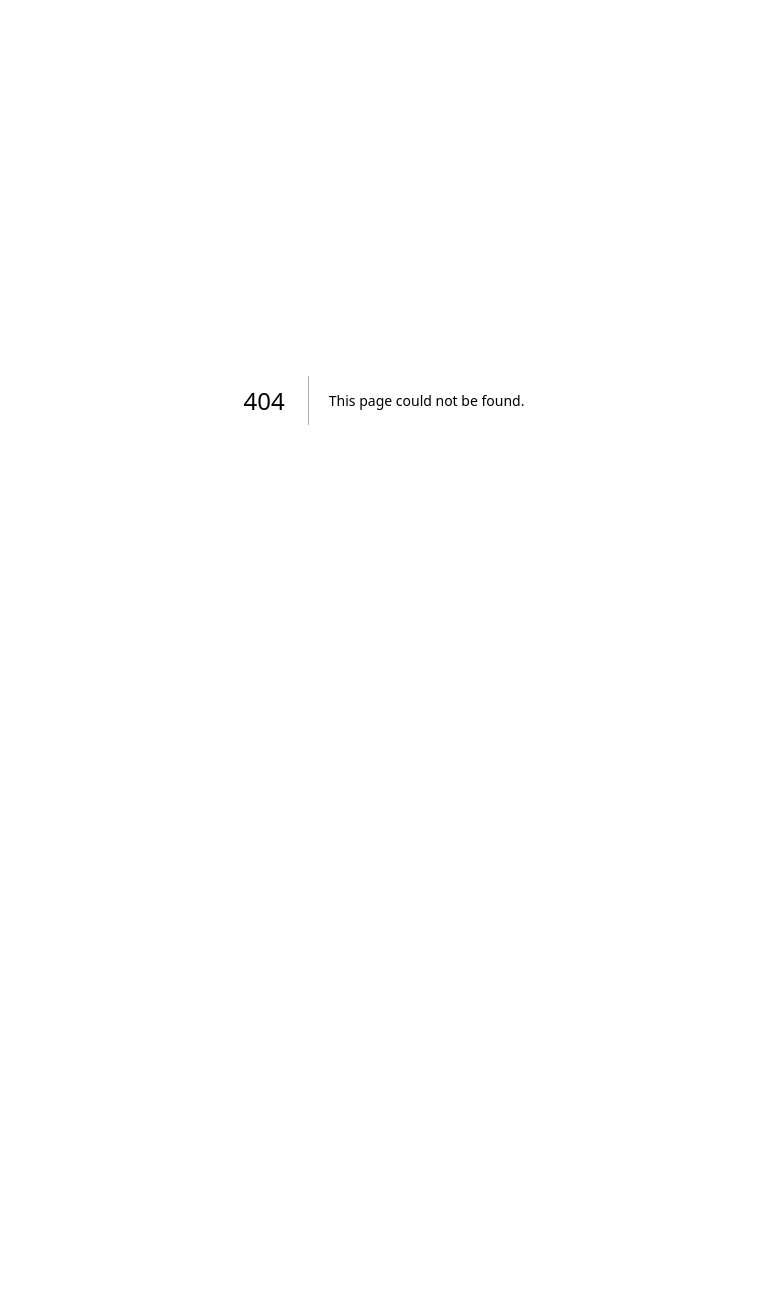
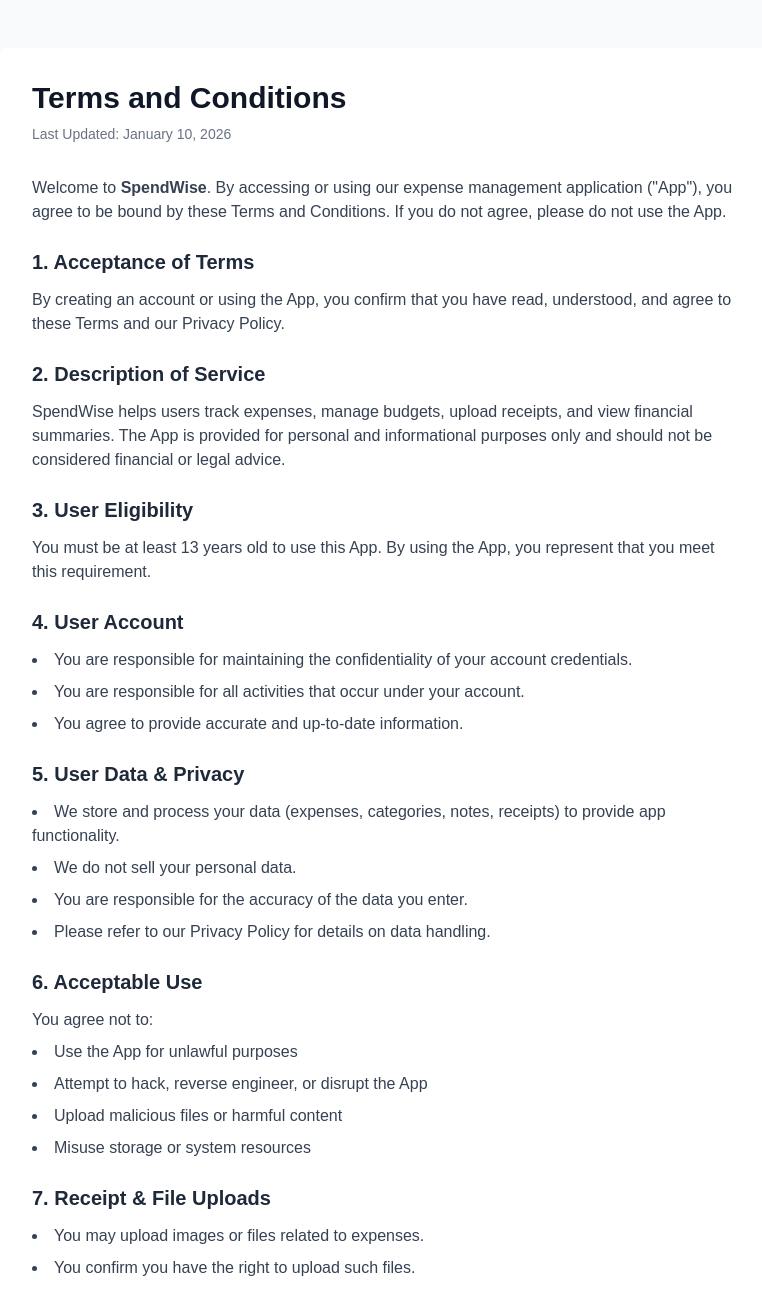
Before and after one commit to sharyarnaveed/expense-tracker, a Next.js app: page /termsandcondition in a window 1280 px wide. Before the commit this address had no page. Shown: the top 1291 px of the page, without its empty margins (256-1018 px from the left). Before the commit the page ends 800 px from the top, so only its background shows below. Built offline with nearby package versions, Linux system fonts and the light colour scheme.

Commit message:
terms and condition added

```diff
--- /dev/null
+++ b/app/termsandcondition/page.tsx
@@ -0,0 +1,149 @@
+export default function TermsAndConditions() {
+  return (
+    <div className="min-h-screen bg-gray-50 py-12 px-4 sm:px-6 lg:px-8">
+      <div className="max-w-3xl mx-auto bg-white shadow-lg rounded-lg p-8">
+        <h1 className="text-3xl font-bold text-gray-900 mb-2">Terms and Conditions</h1>
+        <p className="text-sm text-gray-500 mb-8">Last Updated: January 10, 2026</p>
+
+        <p className="text-gray-700 mb-6">
+          Welcome to <strong>SpendWise</strong>. By accessing or using our expense management
+          application (&quot;App&quot;), you agree to be bound by these Terms and Conditions.
+          If you do not agree, please do not use the App.
+        </p>
+
+        <section className="mb-6">
+          <h2 className="text-xl font-semibold text-gray-800 mb-3">1. Acceptance of Terms</h2>
+          <p className="text-gray-700">
+            By creating an account or using the App, you confirm that you have read, understood,
+            and agree to these Terms and our Privacy Policy.
+          </p>
+        </section>
+
+        <section className="mb-6">
+          <h2 className="text-xl font-semibold text-gray-800 mb-3">2. Description of Service</h2>
+          <p className="text-gray-700">
+            SpendWise helps users track expenses, manage budgets, upload receipts, and view
+            financial summaries. The App is provided for personal and informational purposes
+            only and should not be considered financial or legal advice.
+          </p>
+        </section>
+
+        <section className="mb-6">
+          <h2 className="text-xl font-semibold text-gray-800 mb-3">3. User Eligibility</h2>
+          <p className="text-gray-700">
+            You must be at least 13 years old to use this App. By using the App, you represent
+            that you meet this requirement.
+          </p>
+        </section>
+
+        <section className="mb-6">
+          <h2 className="text-xl font-semibold text-gray-800 mb-3">4. User Account</h2>
+          <ul className="list-disc list-inside text-gray-700 space-y-2">
+            <li>You are responsible for maintaining the confidentiality of your account credentials.</li>
+            <li>You are responsible for all activities that occur under your account.</li>
+            <li>You agree to provide accurate and up-to-date information.</li>
+          </ul>
+        </section>
+
+        <section className="mb-6">
+          <h2 className="text-xl font-semibold text-gray-800 mb-3">5. User Data &amp; Privacy</h2>
+          <ul className="list-disc list-inside text-gray-700 space-y-2">
+            <li>We store and process your data (expenses, categories, notes, receipts) to provide app functionality.</li>
+            <li>We do not sell your personal data.</li>
+            <li>You are responsible for the accuracy of the data you enter.</li>
+            <li>Please refer to our Privacy Policy for details on data handling.</li>
+          </ul>
+        </section>
+
+        <section className="mb-6">
+          <h2 className="text-xl font-semibold text-gray-800 mb-3">6. Acceptable Use</h2>
+          <p className="text-gray-700 mb-2">You agree not to:</p>
+          <ul className="list-disc list-inside text-gray-700 space-y-2">
+            <li>Use the App for unlawful purposes</li>
+            <li>Attempt to hack, reverse engineer, or disrupt the App</li>
+            <li>Upload malicious files or harmful content</li>
+            <li>Misuse storage or system resources</li>
+          </ul>
+        </section>
+
+        <section className="mb-6">
+          <h2 className="text-xl font-semibold text-gray-800 mb-3">7. Receipt &amp; File Uploads</h2>
+          <ul className="list-disc list-inside text-gray-700 space-y-2">
+            <li>You may upload images or files related to expenses.</li>
+            <li>You confirm you have the right to upload such files.</li>
+            <li>We are not responsible for the content of uploaded files.</li>
+          </ul>
+        </section>
+
+        <section className="mb-6">
+          <h2 className="text-xl font-semibold text-gray-800 mb-3">8. Data Accuracy &amp; Financial Disclaimer</h2>
+          <ul className="list-disc list-inside text-gray-700 space-y-2">
+            <li>The App does not guarantee the accuracy of calculations or summaries.</li>
+            <li>You are solely responsible for reviewing your financial data.</li>
+            <li>The App does not replace professional financial advice.</li>
+          </ul>
+        </section>
+
+        <section className="mb-6">
+          <h2 className="text-xl font-semibold text-gray-800 mb-3">9. Service Availability</h2>
+          <ul className="list-disc list-inside text-gray-700 space-y-2">
+            <li>We strive to keep the App available at all times but do not guarantee uninterrupted service.</li>
+            <li>We may suspend or discontinue features without prior notice.</li>
+          </ul>
+        </section>
+
+        <section className="mb-6">
+          <h2 className="text-xl font-semibold text-gray-800 mb-3">10. Account Termination</h2>
+          <p className="text-gray-700 mb-2">We reserve the right to suspend or terminate your account if:</p>
+          <ul className="list-disc list-inside text-gray-700 space-y-2 mb-2">
+            <li>You violate these Terms</li>
+            <li>You misuse the App</li>
+            <li>Required by law or security reasons</li>
+          </ul>
+          <p className="text-gray-700">You may stop using the App at any time.</p>
+        </section>
+
+        <section className="mb-6">
+          <h2 className="text-xl font-semibold text-gray-800 mb-3">11. Intellectual Property</h2>
+          <p className="text-gray-700">
+            All content, logos, UI, and code related to the App are the property of SpendWise
+            unless stated otherwise. You may not copy or redistribute without permission.
+          </p>
+        </section>
+
+        <section className="mb-6">
+          <h2 className="text-xl font-semibold text-gray-800 mb-3">12. Limitation of Liability</h2>
+          <p className="text-gray-700 mb-2">To the maximum extent permitted by law:</p>
+          <ul className="list-disc list-inside text-gray-700 space-y-2">
+            <li>We are not liable for data loss, financial loss, or indirect damages</li>
+            <li>Use of the App is at your own risk</li>
+          </ul>
+        </section>
+
+        <section className="mb-6">
+          <h2 className="text-xl font-semibold text-gray-800 mb-3">13. Changes to Terms</h2>
+          <p className="text-gray-700">
+            We may update these Terms at any time. Continued use of the App after changes
+            means you accept the updated Terms.
+          </p>
+        </section>
+
+        <section className="mb-6">
+          <h2 className="text-xl font-semibold text-gray-800 mb-3">14. Contact Information</h2>
+          <p className="text-gray-700">
+            If you have any questions about these Terms, contact us at:{" "}
+            <a href="mailto:support@spendwise.app" className="text-blue-600 hover:underline">
+              support@spendwise.app
+            </a>
+          </p>
+        </section>
+
+        <div className="mt-8 pt-6 border-t border-gray-200">
+          <p className="text-sm text-gray-500 text-center">
+            © 2026 SpendWise. All rights reserved.
+          </p>
+        </div>
+      </div>
+    </div>
+  );
+}
```
